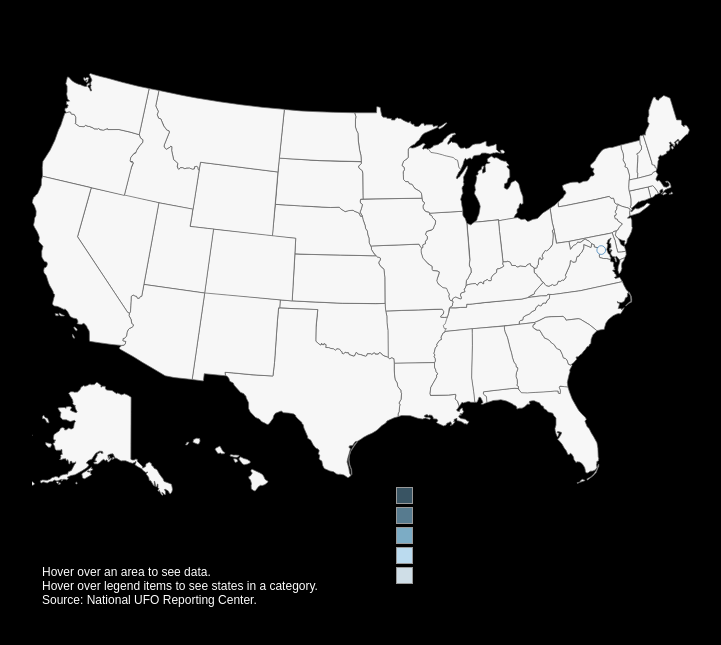
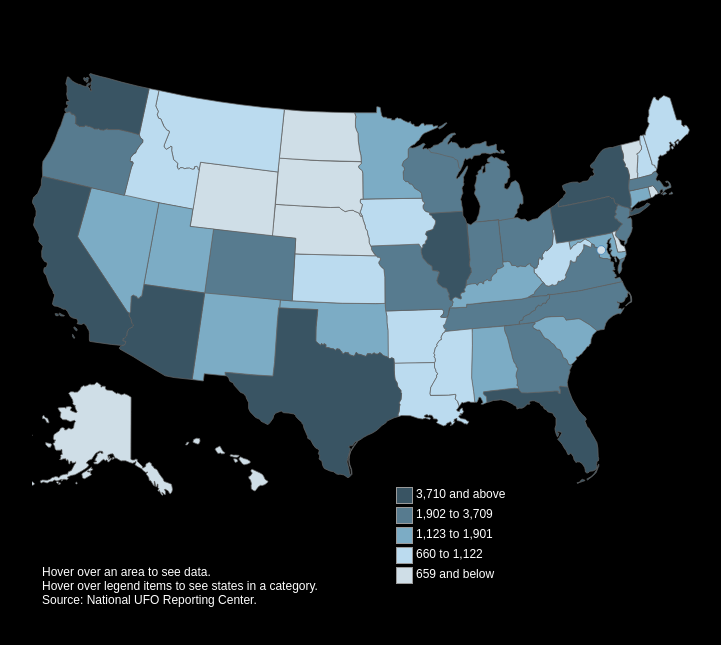
Before and after one commit to bbauska/ufos-by-state, a plain HTML site: page ufo-map.html in a window 1280 px wide. Shown: the part 61-706 px from the top of the page, without its empty margins (258-979 px from the left). Drawn offline with nearby package versions, Linux system fonts and the light colour scheme; files that its build step writes are made by us from their sources.

Commit message:
Update ufo-map.html

```diff
--- a/ufo-map.html
+++ b/ufo-map.html
@@ -8,10 +8,10 @@
   <script src="https://code.jquery.com/jquery-3.3.1.js"></script>
   <script src="https://use.fontawesome.com/releases/v5.4.1/js/all.js"></script>
   <script src="https://code.highcharts.com/modules/parallel-coordinates.js"></script>
-  <script src="./script.js"></script>
+  <script src="./js/scripts.js"></script>
   <!-- <link rel="stylesheet" href="./css/charting2.css"> -->
   <!-- <link rel="stylesheet" href="./css/stylesheet.css"> -->
-  <link rel="stylesheet" href="./styles.css">
+  <link rel="stylesheet" href="./css/styles.css">
   <link href="https://fonts.googleapis.com/css?family=Open+Sans:400,700" rel="stylesheet">
   <link href="https://fonts.googleapis.com/css?family=Lato:400,700" rel="stylesheet">
   <link href="https://fonts.googleapis.com/css?family=EB+Garamond:400,400i" rel="stylesheet">
@@ -454,4 +454,5 @@
     </div>
     <br/>
   </div>
+
 </body>
```
